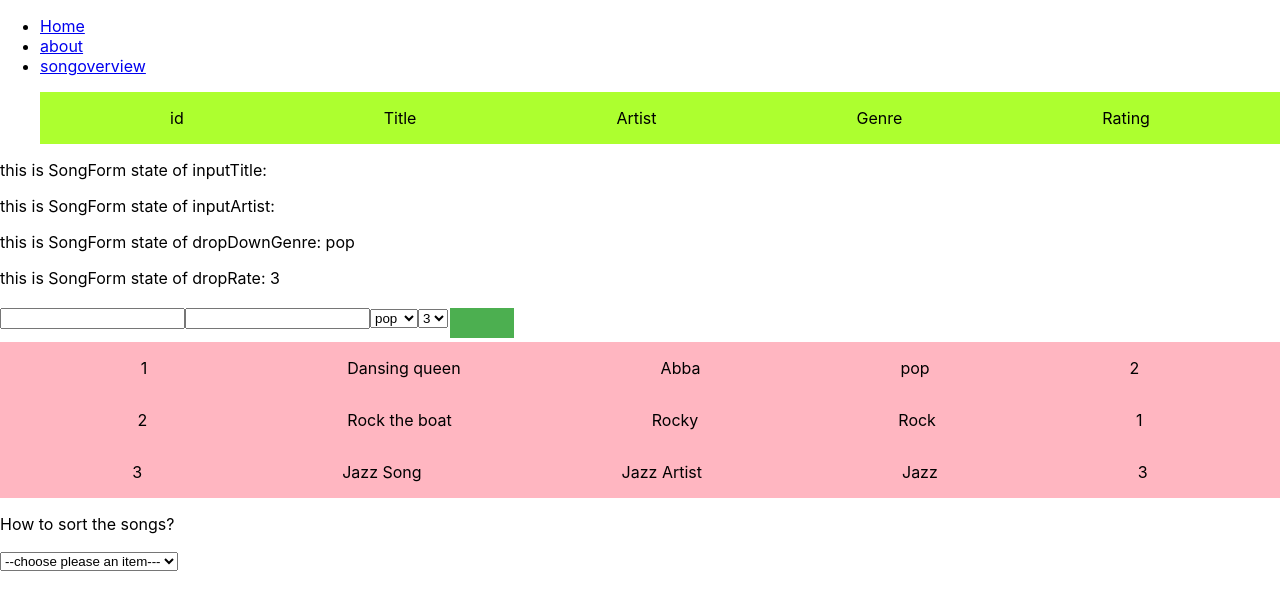
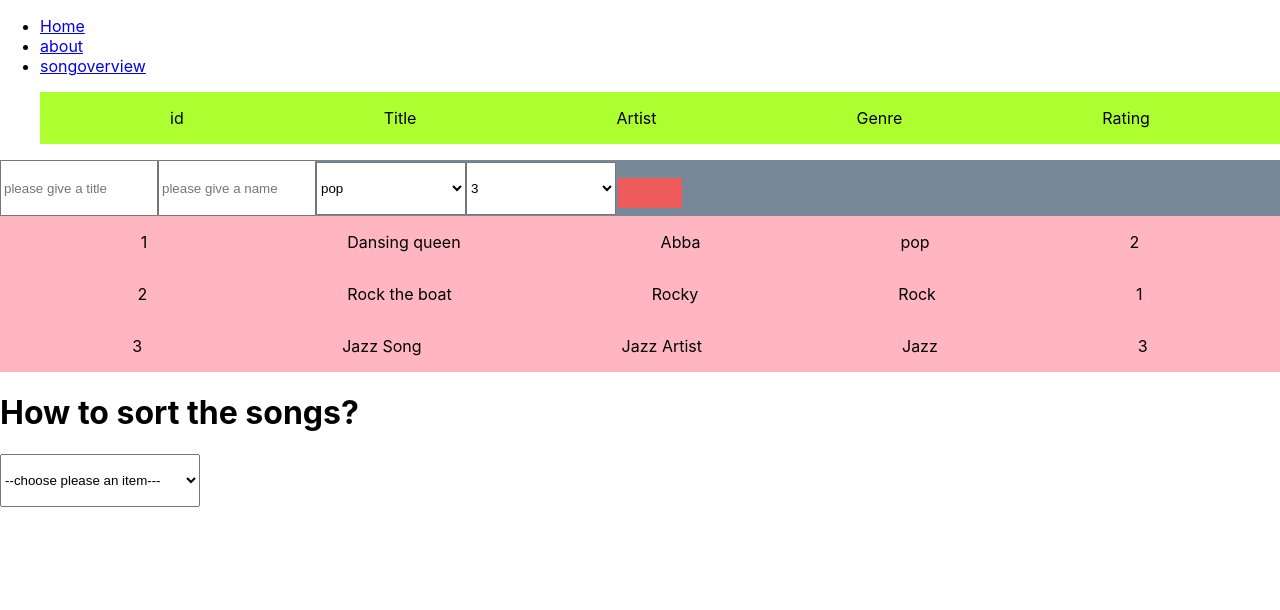
Before and after one commit to LHL-source/React_Assignment_SongSaver, a React (Create React App) app: page /songoverview in a window 1280 px wide. Shown: the top 610 px of the page. Built offline with nearby package versions, Linux system fonts and the light colour scheme.

Commit message:
Add files via upload

```diff
--- a/src/App.css
+++ b/src/App.css
@@ -25,7 +25,7 @@
 
 }
 .songformbutton {
-  background-color: #4CAF50;
+  background-color: rgb(238, 91, 91);
   border: none;
   color: white;
   padding: 15px 32px;
@@ -36,3 +36,22 @@
   margin: 4px 2px;
   cursor: pointer;
 }
+
+.songforminput{
+  background-color: lightslategray;
+}
+
+.songforminput input{
+  width: 150px;
+  height: 50px
+}
+
+.songforminput select{
+  width: 150px;
+  height: 53px
+}
+
+.sortering select{
+  width: 200px;
+  height: 53px
+}
--- a/src/components/SongForm.js
+++ b/src/components/SongForm.js
@@ -44,20 +44,17 @@ const SongForm =({onSubmit})=>{
 
     return(
 
-        <form className='songform'>
-            <p>this is SongForm state of inputTitle: {inputTitle}</p>
-            <p>this is SongForm state of inputArtist: {inputArtist}</p>
-            <p>this is SongForm state of dropDownGenre: {dropDownGenre}</p>
-            <p>this is SongForm state of dropRate: {dropDownRate}</p>
-
+        <form className='songforminput'>
 
             <input type="text"
+                   placeholder="please give a title"
                    value={inputTitle}
                    name="inputTitle"
                    onChange={(e)=>{setInputTitle(e.target.value)}}
             />
 
            <input type="text"
+                  placeholder="please give a name "
                    value={inputArtist}
                    name="inputArtist"
                    onChange={(e)=>{setInputArtist(e.target.value)}}
@@ -66,20 +63,21 @@ const SongForm =({onSubmit})=>{
             <select value={dropDownGenre} onChange={(e)=>{setDropDownGenre(e.target.value)}}>
                 <option value="pop">pop</option>
                 <option value="rock">rock</option>
-                 <option value="jazz">jazz</option>
+                <option value="jazz">jazz</option>
             </select>
 
             <select value={dropDownRate} onChange={(e)=>{setDropDownRate(e.target.value)}}>
                 <option value="1">1</option>
                 <option value="2">2</option>
-                 <option value="3">3</option>
+                <option value="3">3</option>
 
             </select>
 
             <button type="submit"
                     className="songformbutton"
                     onClick ={onButtonPress}
-                    placeholder="Submit">
+                    placeholder="submit"
+                    >
 
             </button>
         </form>
@@ -98,3 +96,7 @@ export default SongForm
   //          <option value="rock">rock</option>
    //         <option value="jazz">jazz</option>
  //           </select>
+//  <p>this is SongForm state of inputTitle: {inputTitle}</p>
+//  <p>this is SongForm state of inputArtist: {inputArtist}</p>
+//  <p>this is SongForm state of dropDownGenre: {dropDownGenre}</p>
+//  <p>this is SongForm state of dropRate: {dropDownRate}</p>
--- a/src/components/SongSort.js
+++ b/src/components/SongSort.js
@@ -6,9 +6,9 @@ function SongSort ({sortering, handleClickSort}) {
     return (
 
         <form className="sortering">
-            <p>
+            <h1>
               How to sort the songs?
-            </p>
+            </h1>
 
         <select
         name="sortering"
```
